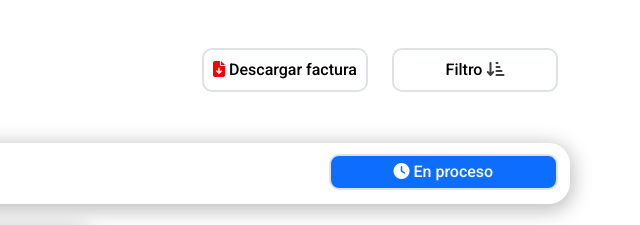
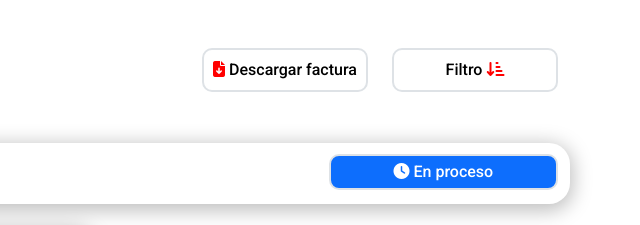
Before and after one commit to Cosifran/Cybercard-ProyectoWeb, a plain HTML site: page hotel_detail.html in a window 1280 px wide. Shown: the top 225 px of the page, 640-1280 px from the left. Drawn offline with Linux system fonts and the light colour scheme; files whose address does not match are found by name.

Commit message:
12-04-23 update

```diff
--- a/hotel_detail.html
+++ b/hotel_detail.html
@@ -46,7 +46,7 @@
                                                 <a class="nav-link  text-black" href="#">
                                                     <p class="border-min text-center border border-2 bg-white py-2 px-2">Filtro <span><i
                                                                 class="fa-solid fa-arrow-down-short-wide"
-                                                                style="color: #3f3f3f;"></i></span></p>
+                                                                style="color: #ff0000;"></i></span></p>
                                                 </a>
                                             </div>
                                         </div>
```
